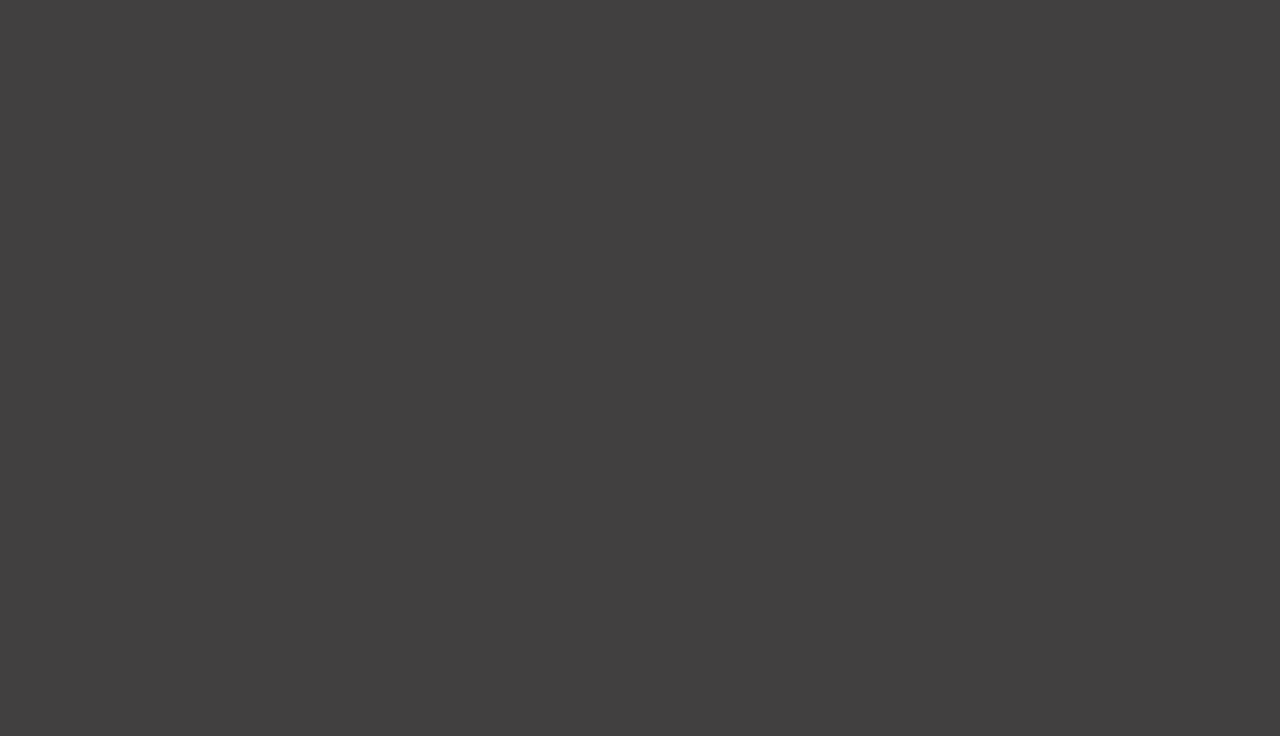
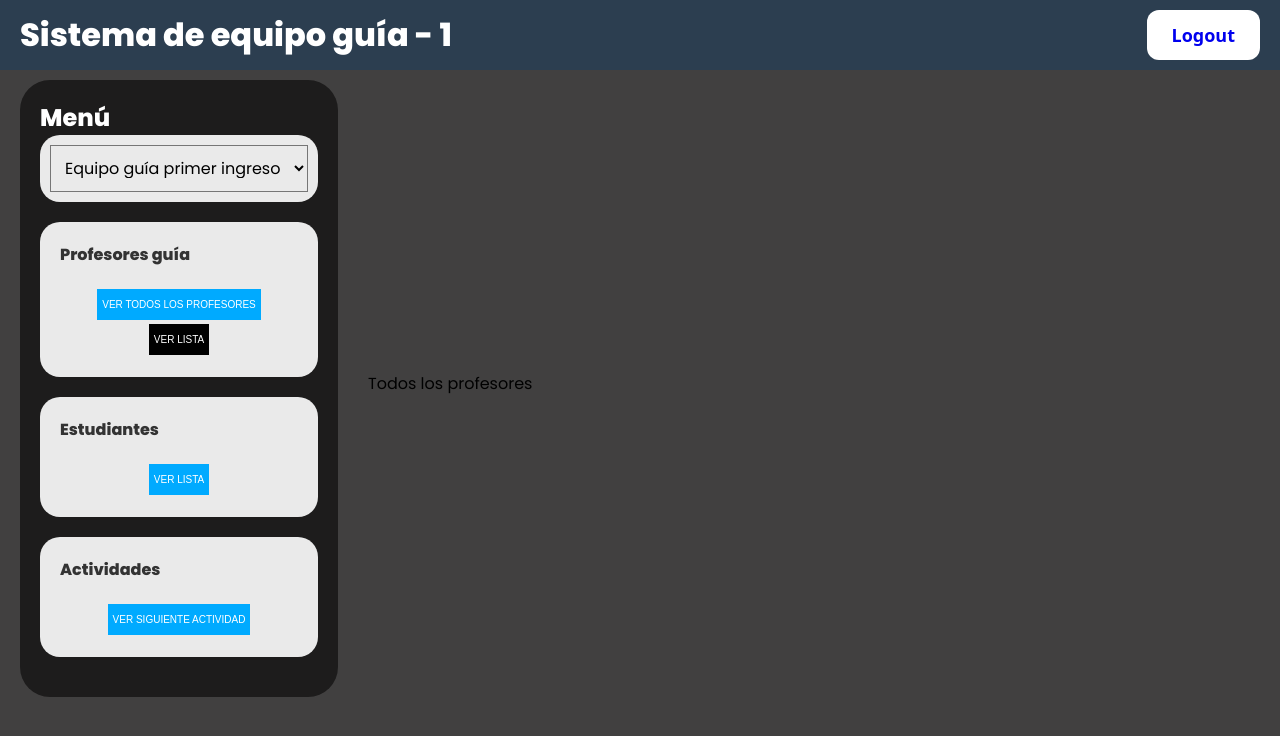
Before and after one commit to OmarJesusZuniga/Proyecto-Diseno, a React (Create React App) app in the folder frontend/: page /home/1 in a window 1280 px wide. Before the commit this address had no page. Shown: the top 736 px of the page. Built offline with nearby package versions, Linux system fonts and the light colour scheme.

Commit message:
mostrar detalles de estudiante

```diff
--- a/frontend/src/App.js
+++ b/frontend/src/App.js
@@ -2,8 +2,6 @@ import {BrowserRouter, Routes, Route, Router} from 'react-router-dom'
 
 //pages & components
 import Home from './pages/Home';
-import HomeAdmin from './pages/HomeAdmin';
-import Navbar from './components/Navbar';
 import LoginForm from './pages/LoginForm';
 
 function App() {
@@ -12,7 +10,7 @@ function App() {
       <div className="App">
         <Routes>
           <Route exact path="/" element={<LoginForm/>} />
-          <Route exact path="/home" element={<HomeAdmin/>}/>
+          <Route path="/home/:id" element={<Home/>}/>
         </Routes>
       </div>
     </BrowserRouter>
--- a/frontend/src/components/Navbar.js
+++ b/frontend/src/components/Navbar.js
@@ -1,10 +1,10 @@
 import { Link } from "react-router-dom";
 
-const Navbar = () => {
+const Navbar = ({id}) => {
     return (
 
             <div className="container">
-                <h1>Sistema de equipo guía</h1>
+                <h1>Sistema de equipo guía - {id}</h1>
 
                 <div className="logout" type="submit">
                     <Link to="/" style={{textDecoration:"none"}}>Logout</Link>
--- /dev/null
+++ b/frontend/src/components/infoEstudiante.css
@@ -0,0 +1,18 @@
+.cartaEstudiante{
+
+    width: auto;
+    background-color: azure;
+    border-radius: 15px;
+    padding: 10px;
+    flex:1;
+    margin-right: 200px;
+}
+
+.cartaEstudiante:hover {
+    box-shadow: 0 4px 8px rgb(0, 0, 0); /* Add shadow on hover */
+    cursor: pointer;
+}
+
+.cartaEstudiante h4{
+    font-size: 30px;
+}
--- /dev/null
+++ b/frontend/src/components/infoEstudiante.js
@@ -0,0 +1,17 @@
+
+import "../components/infoEstudiante.css"
+
+const InfoEstudiante = () => {
+    return(
+        <div className="cartaEstudiante">
+            <h4>Nombre: </h4>
+            <h4>Apellidos: </h4>
+            <h2>Celular: </h2>
+            <h2>Correo</h2>
+            <h2>Carné: </h2>
+        </div>
+
+    );
+}
+
+export default InfoEstudiante;
--- /dev/null
+++ b/frontend/src/components/listaEstudiantes.css
@@ -0,0 +1,9 @@
+.listaEstudiantes{
+    flex:1;
+}
+
+.listaEstudiantes{
+    display: flex;
+    flex-direction: column;
+    gap: 10px;
+}
--- /dev/null
+++ b/frontend/src/components/listaEstudiantes.js
@@ -0,0 +1,13 @@
+import "../components/listaEstudiantes.css"
+import InfoEstudiante from "./infoEstudiante";
+
+const ListaEstudiantes = () => {
+    return (
+        <div className="listaEstudiantes">
+            <InfoEstudiante/>
+            <InfoEstudiante/>
+        </div>
+    );
+}
+
+export default ListaEstudiantes;
--- a/frontend/src/components/sideBar.css
+++ b/frontend/src/components/sideBar.css
@@ -6,7 +6,7 @@
 }
 
 .sidebar {
-    width: 170px;
+    width: auto;
     height: 100%;
     background-color: #1d1c1c;
     color: white;
@@ -16,6 +16,8 @@
     margin-right: 10px;
     margin-left: 20px;
     margin-top: 10px;
+    flex: 0;
+
   }
 
   .sidebar h2 {
@@ -31,7 +33,7 @@
 
   .sidebar li {
     margin-bottom: 10px;
-    cursor: pointer;
+
   }
 
   .sidebar li:hover {
--- a/frontend/src/components/sideBar.js
+++ b/frontend/src/components/sideBar.js
@@ -1,22 +1,32 @@
 import React from 'react';
 import '../components/sideBar.css'; // You can define your sidebar styles in this file
+import '../pages/HomeAdmin.css';
 
-const Sidebar = ({s1, s2, s3}) => {
+const Sidebar = ({s1, s2, s3, s4}) => {
 
     const dejarPrimera = () =>{
         s1(true);
         s2(false);
         s3(false);
+        s4(false);
     }
     const dejarSegunda = () =>{
         s1(false);
         s2(true);
         s3(false);
+        s4(false);
     }
     const dejarTercera = () =>{
         s1(false);
         s2(false);
         s3(true);
+        s4(false);
+    }
+    const dejarCuarta = () => {
+        s1(false);
+        s2(false);
+        s3(false);
+        s4(true);
     }
 
 
@@ -24,9 +34,32 @@ const Sidebar = ({s1, s2, s3}) => {
     <div className="sidebar">
       <h2>Menú</h2>
       <ul>
-        <li><button onClick={dejarPrimera}>Option 1</button></li>
-        <li><button onClick={dejarSegunda}>Option 2</button></li>
-        <li><button onClick={dejarTercera}>Option 3</button></li>
+        <li>
+            <div className="dropdown">
+                <select>
+                    <option value="team1">Equipo guía primer ingreso</option>
+                </select>
+            </div>
+        </li>
+        <li>
+            <div className="section">
+                <h2>Profesores guía</h2>
+                <button onClick={dejarPrimera} className="botonAzul">Ver todos los profesores</button>
+                <button onClick={dejarSegunda}>Ver lista</button>
+            </div>
+        </li>
+        <li>
+            <div className="section">
+                <h2>Estudiantes</h2>
+                <button onClick={dejarTercera}className="botonAzul">Ver lista</button>
+            </div>
+        </li>
+        <li>
+            <div className="section">
+                <h2>Actividades</h2>
+                <button onClick={dejarCuarta} className="botonAzul">Ver siguiente actividad</button>
+            </div>
+        </li>
         {/* Add more list items for your sidebar options */}
       </ul>
     </div>
--- a/frontend/src/pages/Home.js
+++ b/frontend/src/pages/Home.js
@@ -1,20 +1,26 @@
 import { useEffect, useState } from "react";
 import Sidebar from "../components/sideBar";
 import Navbar from "../components/Navbar";
+import ListaEstudiantes from "../components/listaEstudiantes";
+import { useParams } from "react-router-dom";
 
 const Home = () => {
-    const [workouts, setWorkouts] = useState(null);
-    const [option1, setOption1] = useState(true);
-    const [option2, setOption2] = useState(false);
-    const [option3, setOption3] = useState(false);
+    const {id} = useParams();
+    const [todosLosProfes, setTodosLosProfes] = useState(true);
+    const [profesLista, setProfesLista] = useState(false);
+    const [estudiantesLista, setEstudiantesLista] = useState(false);
+    const [siguienteActividad, setSiguienteActividad] = useState(false);
+
 
     return (
         <div className="home">
-            <Navbar/>
+            <Navbar id={id}/>
             <div className="horizontal-container"> {/* This div is added */}
-                <Sidebar s1={setOption1} s2={setOption2} s3={setOption3}/>
-                {option1 && <div className="contenido"><p>1</p></div>}
-                {option2 && <div className="contenido"><p>2</p></div>}
+                <Sidebar s1={setTodosLosProfes} s2={setProfesLista} s3={setEstudiantesLista} s4={setSiguienteActividad}/>
+                {todosLosProfes && <div className="contenido"><p>Todos los profesores</p></div>}
+                {profesLista && <div className="contenido"><p>Profes equipo guia</p></div>}
+                {estudiantesLista && <ListaEstudiantes/>}
+                {siguienteActividad && <div className="contenido"><p>Siguiente Actividad</p></div>}
             </div>
 
         </div>
--- a/frontend/src/pages/HomeAdmin.css
+++ b/frontend/src/pages/HomeAdmin.css
@@ -1,11 +1,13 @@
-.container {
-    width: 80%;
-    margin: 0 auto;
-    text-align: center;
-  }
+@import url('https://fonts.googleapis.com/css2?family=Poppins:wght@300;400;500;600;800&family=VT323&display=swap');
 
   .dropdown {
     margin-bottom: 20px;
+    background-color: #eaeaea;
+    border-radius: 20px;
+    font-family: "Poppins";
+  }
+  .dropdown option{
+    font-family: "Poppins";
   }
 
   .dropdown select {
@@ -13,32 +15,54 @@
     font-size: 16px;
     margin: 10px;
     cursor: pointer;
+    background-color: #eaeaea;
+    font-family: "Poppins";
   }
 
   .section {
     margin-bottom: 20px;
     background-color: #eaeaea;
     padding: 20px;
+    display: flex;
+    flex-direction: column;
+    border-radius: 20px;
+
   }
+
 
   .section h2 {
     margin-bottom: 20px;
     color: #333;
+    font-size: medium;
+
   }
 
   .section button {
-    padding: 10px 20px;
+    padding: 10px 5px;
     margin: 0 10px;
     cursor: pointer;
     background-color: #000;
     color: #fff;
     border: none;
     text-transform: uppercase;
+    font-size: 10px;
+    margin-top: 2px;
+    margin-bottom: 2px;
+    width:fit-content;
+    align-self: center;
+  }
+
+  .section button:hover {
+    background-color: #333; /* Change to the desired hover color */
   }
 
   /* This is to style the button that says "Ver todos los profesores" differently */
-  .section button:first-of-type {
+  .section .botonAzul{
     background-color: #00aaff;
   }
 
+  .section .botonAzul:hover {
+    background-color: #0077cc; /* Darker blue color on hover */
+  }
+
   /* Add media queries and other responsive design elements as needed */
--- a/frontend/src/pages/HomeAdmin.js
+++ b/frontend/src/pages/HomeAdmin.js
@@ -4,27 +4,8 @@ import Navbar from "../components/Navbar";
 
 const HomeAdmin = () => {
     return (
+        <div className="home">
 
-        <div className="container">
-            <Navbar/>
-            <div className="dropdown">
-                <select>
-                    <option value="team1">Equipo guía primer ingreso</option>
-                </select>
-            </div>
-            <div className="section">
-                <h2>Profesores guía</h2>
-                <button>Ver todos los profesores</button>
-                <button>Ver lista</button>
-            </div>
-            <div className="section">
-                <h2>Estudiantes</h2>
-                <button>Ver lista</button>
-            </div>
-            <div className="section">
-                <h2>Actividades</h2>
-                <button>Ver siguiente actividad</button>
-            </div>
         </div>
 
     );
--- a/frontend/src/pages/LoginForm.js
+++ b/frontend/src/pages/LoginForm.js
@@ -1,14 +1,14 @@
 import React from 'react';
 import './LoginForm.css';
 import { FaUser, FaLock } from "react-icons/fa";
-import { Link } from 'react-router-dom';
+import { Link, useNavigate } from 'react-router-dom';
 
 const LoginForm = () => {
-
+    const navigate = useNavigate();
 
 
     const submitLogIn = (e) => {
-
+        navigate("/home/"+"123");
     }
 
 
@@ -25,9 +25,7 @@ const LoginForm = () => {
                     <FaLock className='icon' />
                 </div>
 
-                <div className="login" type="submit">
-                    <Link to="/home" style={{textDecoration:"none"}}>Login</Link>
-                </div>
+                <button>Login</button>
 
             </form>
 
```
